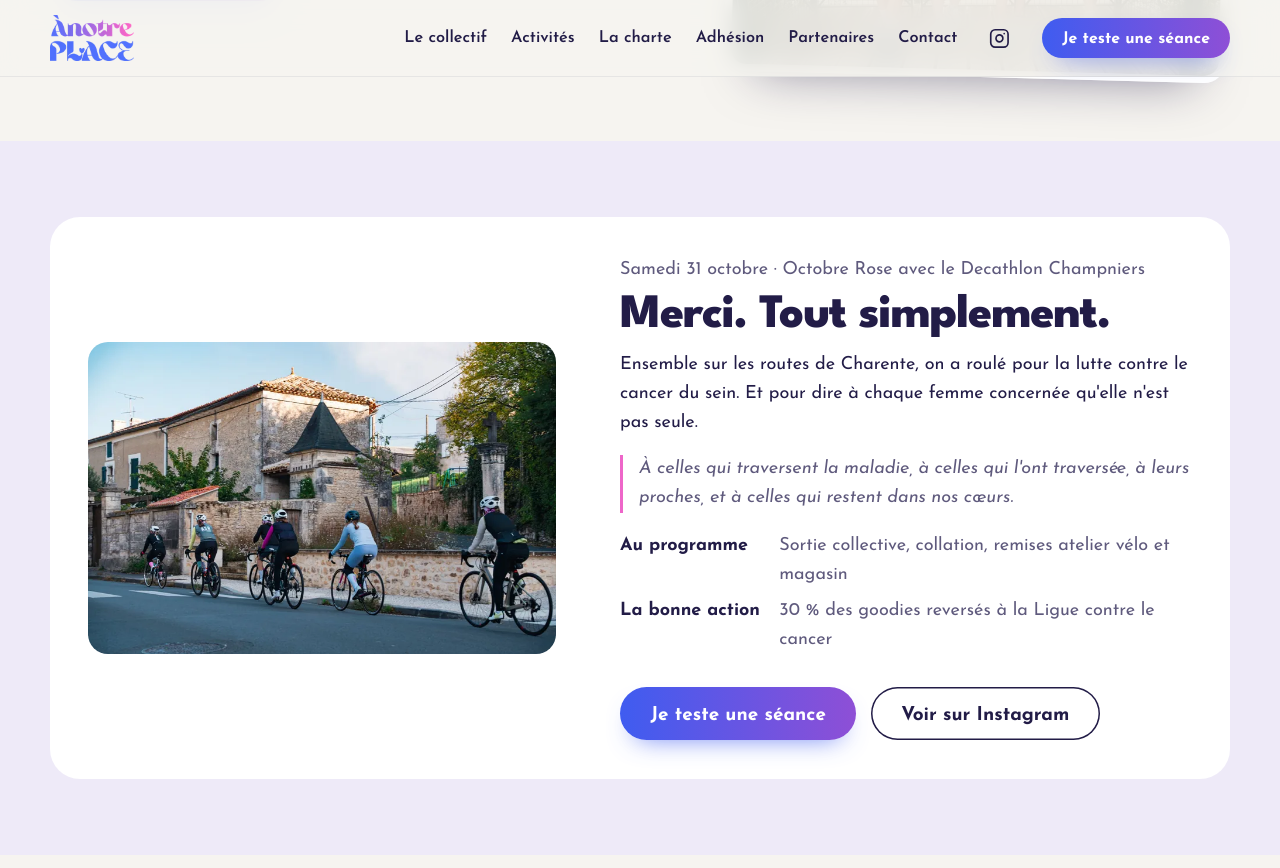
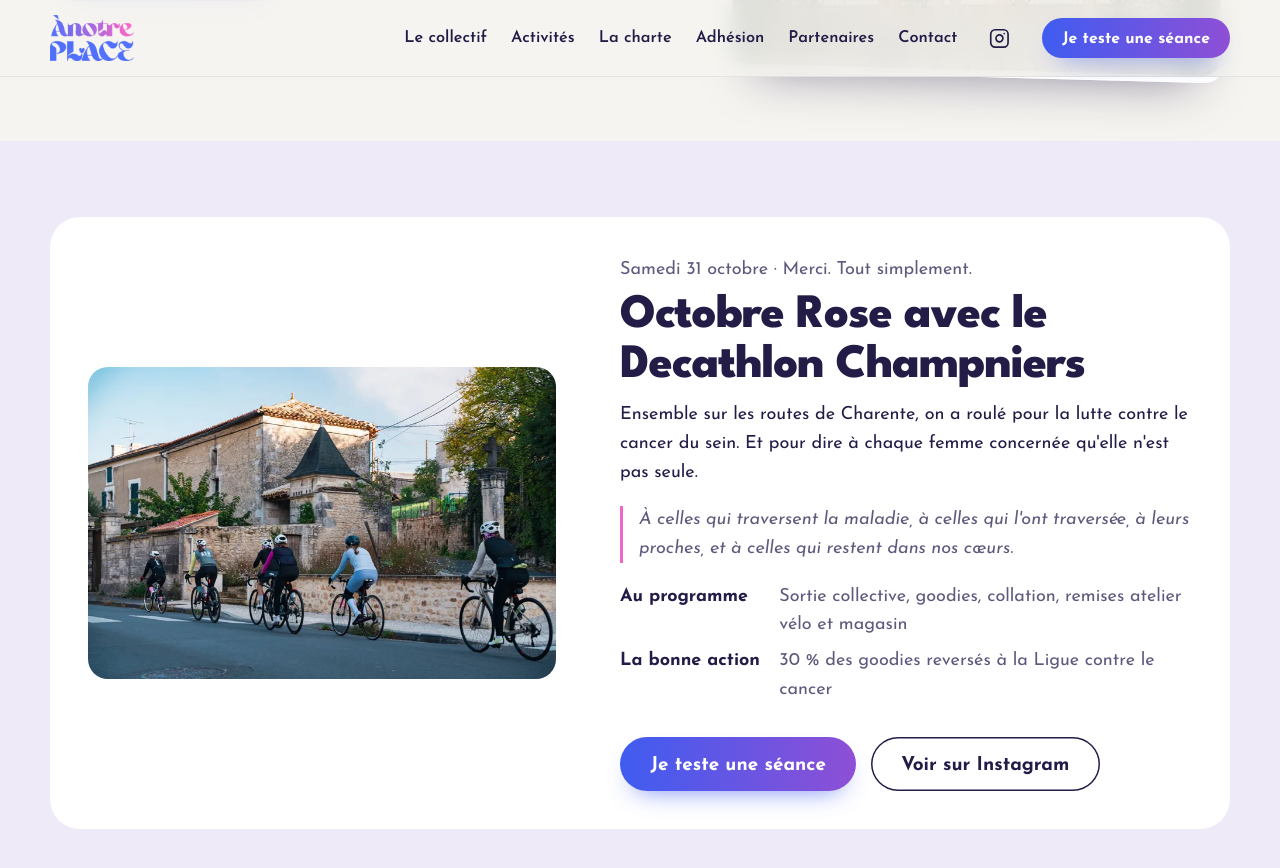
Before and after one commit to Anotreplace/anotreplace.github.io, a Jekyll site: the page built from activites/index.html, in a window 1280 px wide and 900 px high, scrolled down 635 px. Shown: the top 868 px of the window. Built offline with Jekyll 4.4.1, drawn with Linux system fonts in a browser that asks for light colours.

Commit message:
Octobre Rose : titre avec le Decathlon Champniers, goodies au programme
Co-Authored-By: Claude Opus 5.5 <noreply@anthropic.com>

```diff
--- a/activites/index.html
+++ b/activites/index.html
@@ -21,12 +21,12 @@ description: "Natation, vélo de route et running chaque semaine : pratique une
     <div class="event">
       <img srcset="/assets/img/octobre-rose-sortie-velo-400.webp 400w, /assets/img/octobre-rose-sortie-velo-800.webp 800w, /assets/img/octobre-rose-sortie-velo.webp 1400w" sizes="(max-width: 600px) 73vw, (max-width: 1000px) 88vw, 468px" src="/assets/img/octobre-rose-sortie-velo.webp" alt="Six cyclistes du collectif roulent en file devant une vieille maison en pierre, pendant la sortie solidaire Octobre Rose" width="1400" height="933" loading="lazy">
       <div>
-        <p class="muted" style="margin-bottom:.4rem">Samedi 31 octobre · Octobre Rose avec le Decathlon Champniers</p>
-        <h2 class="event-date">Merci. Tout simplement.</h2>
+        <p class="muted" style="margin-bottom:.4rem">Samedi 31 octobre · Merci. Tout simplement.</p>
+        <h2 class="event-date">Octobre Rose avec le Decathlon Champniers</h2>
         <p>Ensemble sur les routes de Charente, on a roulé pour la lutte contre le cancer du sein. Et pour dire à chaque femme concernée qu'elle n'est pas seule.</p>
         <p class="event-dedicace">À celles qui traversent la maladie, à celles qui l'ont traversée, à leurs proches, et à celles qui restent dans nos cœurs.</p>
         <dl>
-          <dt>Au programme</dt><dd>Sortie collective, collation, remises atelier vélo et magasin</dd>
+          <dt>Au programme</dt><dd>Sortie collective, goodies, collation, remises atelier vélo et magasin</dd>
           <dt>La bonne action</dt><dd>30&nbsp;% des goodies reversés à la Ligue contre le cancer</dd>
         </dl>
         <div class="actions"><a class="btn" href="/reserver/">Je teste une séance</a><a class="btn btn--ghost" href="{{ site.instagram_url }}" target="_blank" rel="noopener">Voir sur Instagram</a></div>
```
